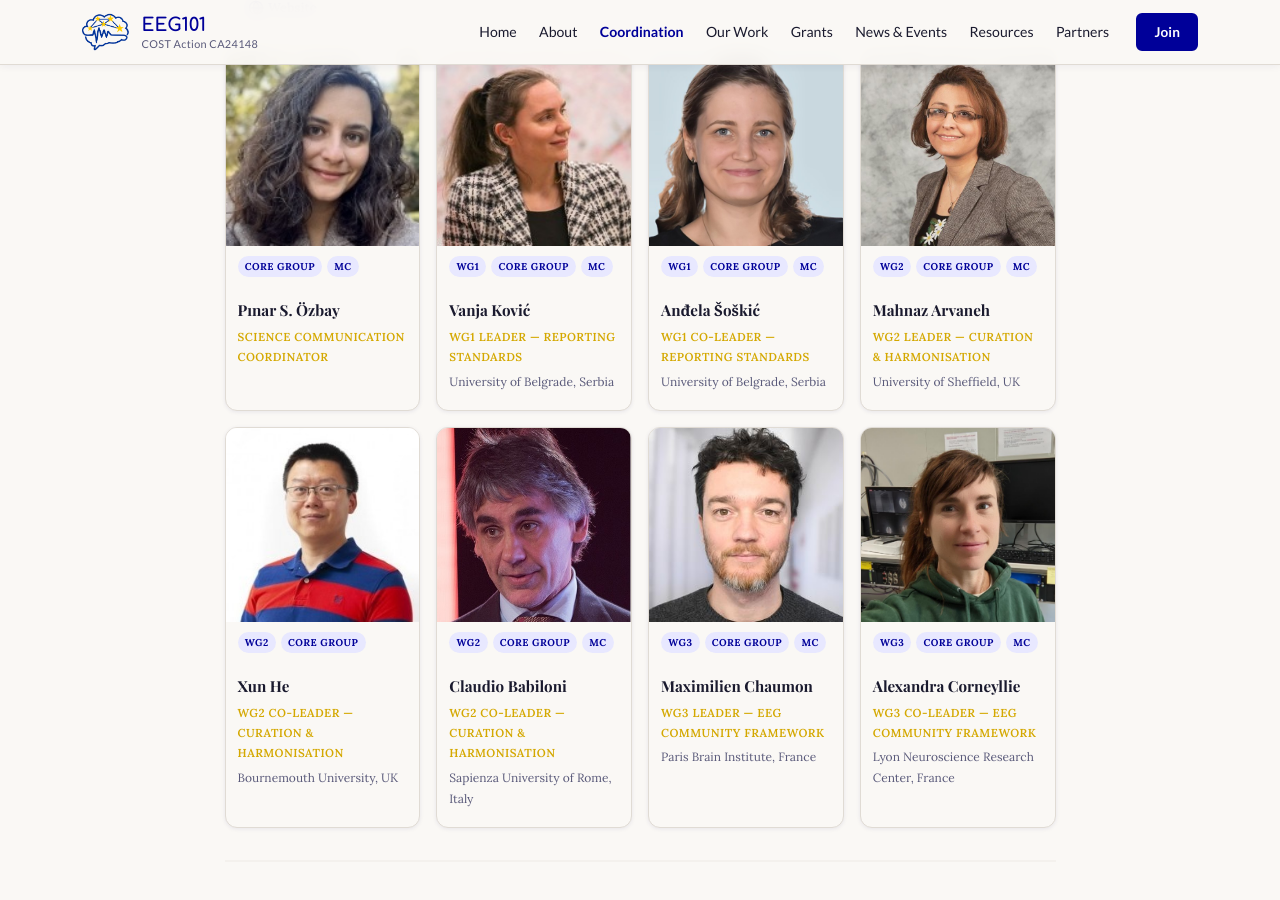
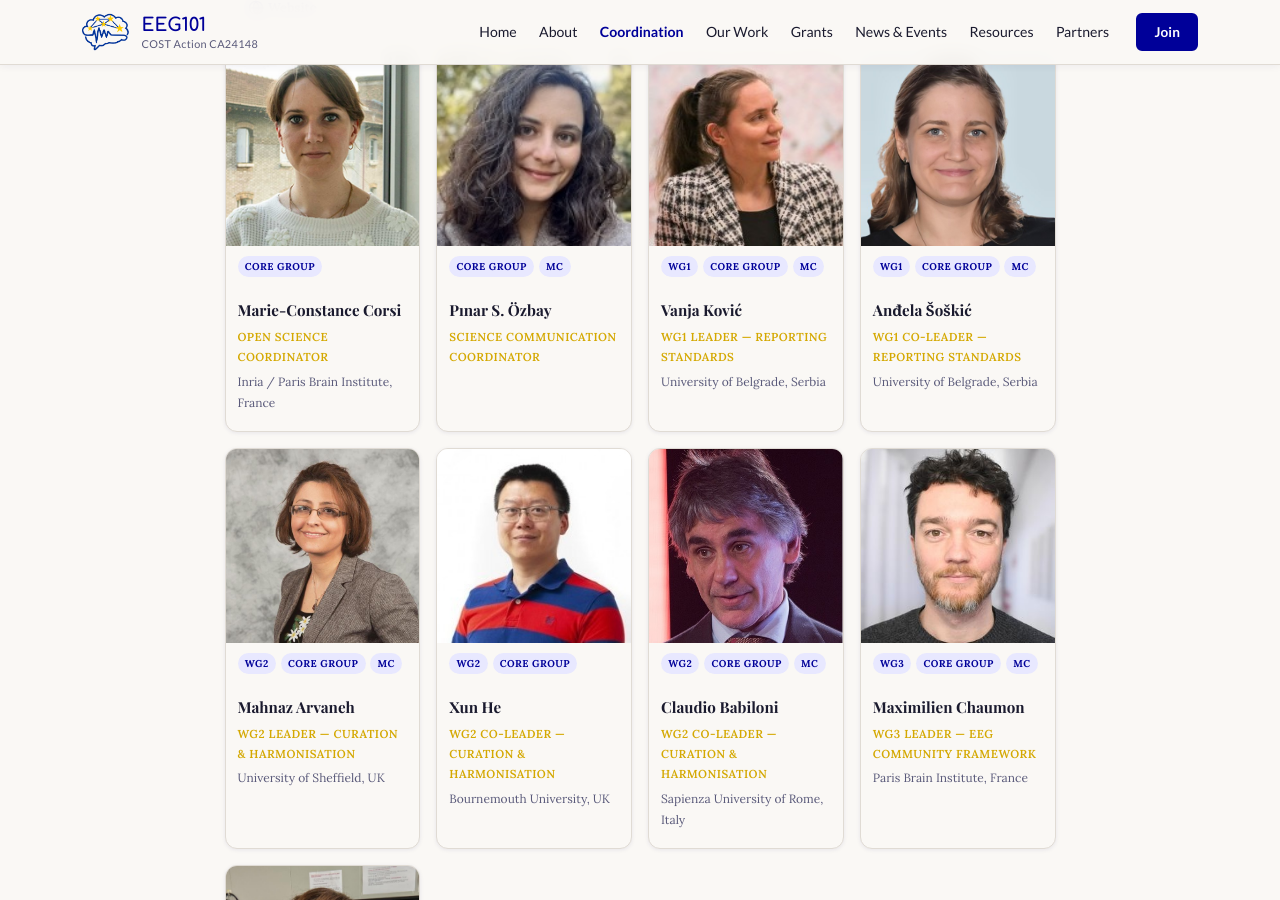
Before and after one commit to mcvinding/website-1, a Jekyll site: the page built from coordination.md, in a window 1280 px wide and 900 px high, scrolled down 789 px. Built offline with Jekyll 4.4.1, drawn with Linux system fonts in a browser that asks for light colours.

Commit message:
Add Marie-Constance Corsi to Coordination team (Core Group, order 5)

```diff
--- a/_data/people.yml
+++ b/_data/people.yml
@@ -64,6 +64,20 @@
   tags: [Core Group, MC]
   order: 4
 
+- id: marie-constance
+  name: "Marie-Constance Corsi"
+  role: "Open Science Coordinator"
+  institution: "Inria / Paris Brain Institute"
+  department: ""
+  country: "France"
+  email: ""
+  website: ""
+  orcid: ""
+  image: "/assets/images/people/marie-constance.jpg"
+  bio: ""
+  tags: [Core Group]
+  order: 5
+
 - id: pinar
   name: "Pınar S. Özbay"
   role: "Science Communication Coordinator"
@@ -77,7 +91,7 @@
     Pınar leads science communication for EEG101, overseeing the podcast series,
     social media, and public engagement activities.
   tags: [Core Group, MC]
-  order: 5
+  order: 6
 
 - id: vanja
   name: "Vanja Ković"
@@ -92,7 +106,7 @@
     Vanja leads Working Group 1 on Reporting Standards, developing standardised
     templates and guidelines to improve transparency and reproducibility in EEG research.
   tags: [WG1, Core Group, MC]
-  order: 6
+  order: 7
 
 - id: andjela
   name: "Anđela Šoškić"
@@ -105,7 +119,7 @@
   image: "/assets/images/people/andjela.jpg"
   bio: ""
   tags: [WG1, Core Group, MC]
-  order: 7
+  order: 8
 
 - id: mahnaz
   name: "Mahnaz Arvaneh"
@@ -120,7 +134,7 @@
     Mahnaz leads Working Group 2, overseeing the curation and harmonisation of
     EEG datasets across laboratories and device manufacturers.
   tags: [WG2, Core Group, MC]
-  order: 8
+  order: 9
 
 - id: xun
   name: "Xun He"
@@ -133,7 +147,7 @@
   image: "/assets/images/people/xun.jpg"
   bio: ""
   tags: [WG2, Core Group]
-  order: 9
+  order: 10
 
 - id: claudio
   name: "Claudio Babiloni"
@@ -146,7 +160,7 @@
   image: "/assets/images/people/claudio.jpg"
   bio: ""
   tags: [WG2, Core Group, MC]
-  order: 10
+  order: 11
 
 - id: maximilien
   name: "Maximilien Chaumon"
@@ -161,7 +175,7 @@
     Maximilien leads Working Group 3, guiding the development of the EEG
     Community Framework for ethical, open EEG research practice.
   tags: [WG3, Core Group, MC]
-  order: 11
+  order: 12
 
 - id: alexandra
   name: "Alexandra Corneyllie"
@@ -174,4 +188,4 @@
   image: "/assets/images/people/alexandra.jpg"
   bio: ""
   tags: [WG3, Core Group, MC]
-  order: 12
+  order: 13
```
Also changed, not shown: assets/images/people/marie-constance.jpg (added).
